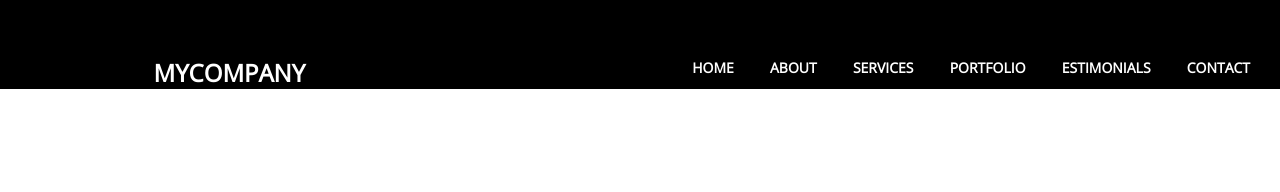
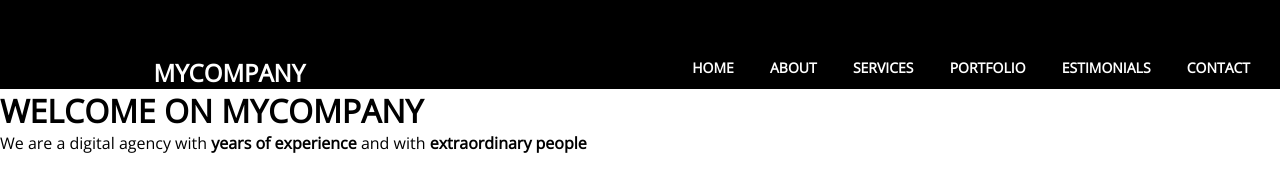
Before and after one commit to romigos/verstka-po-maketu, a plain HTML site: page index.html in a window 1280 px wide. Drawn offline with nearby package versions, Linux system fonts and the light colour scheme.

Commit message:
2 lesson made menu (erase empty strings)

```diff
--- a/index.html
+++ b/index.html
@@ -5,7 +5,6 @@
     <meta name="viewport"
           content="width=device-width, user-scalable=no, initial-scale=1.0, maximum-scale=1.0, minimum-scale=1.0">
     <meta http-equiv="X-UA-Compatible" content="ie=edge">
-
     <title>My company</title>
     <link rel="stylesheet" href="style.css">
     <link href="https://fonts.googleapis.com/css?family=Open+Sans" rel="stylesheet">
@@ -13,9 +12,7 @@
 <body>
 <header>
     <div class="header_logo"><p>mycompany</p></div>
-
-
-    <nav>
+        <nav>
         <div class="topnav" id="myTopnav">
             <a href="#">HOME</a>
             <a href="#">ABOUT</a>
@@ -27,8 +24,12 @@
     </div>
     </nav>
 </header>
-
-
+<main>
+    <div class="main_welcome">
+        <h1>WELCOME ON <span class="mycompany">MYCOMPANY</span></h1>
+        <p>We are a digital agency with <strong>years of experience</strong> and with <strong>extraordinary people</strong></p>
+    </div>
+</main>
 <script src="script.js"></script>
 </body>
 </html>
```
